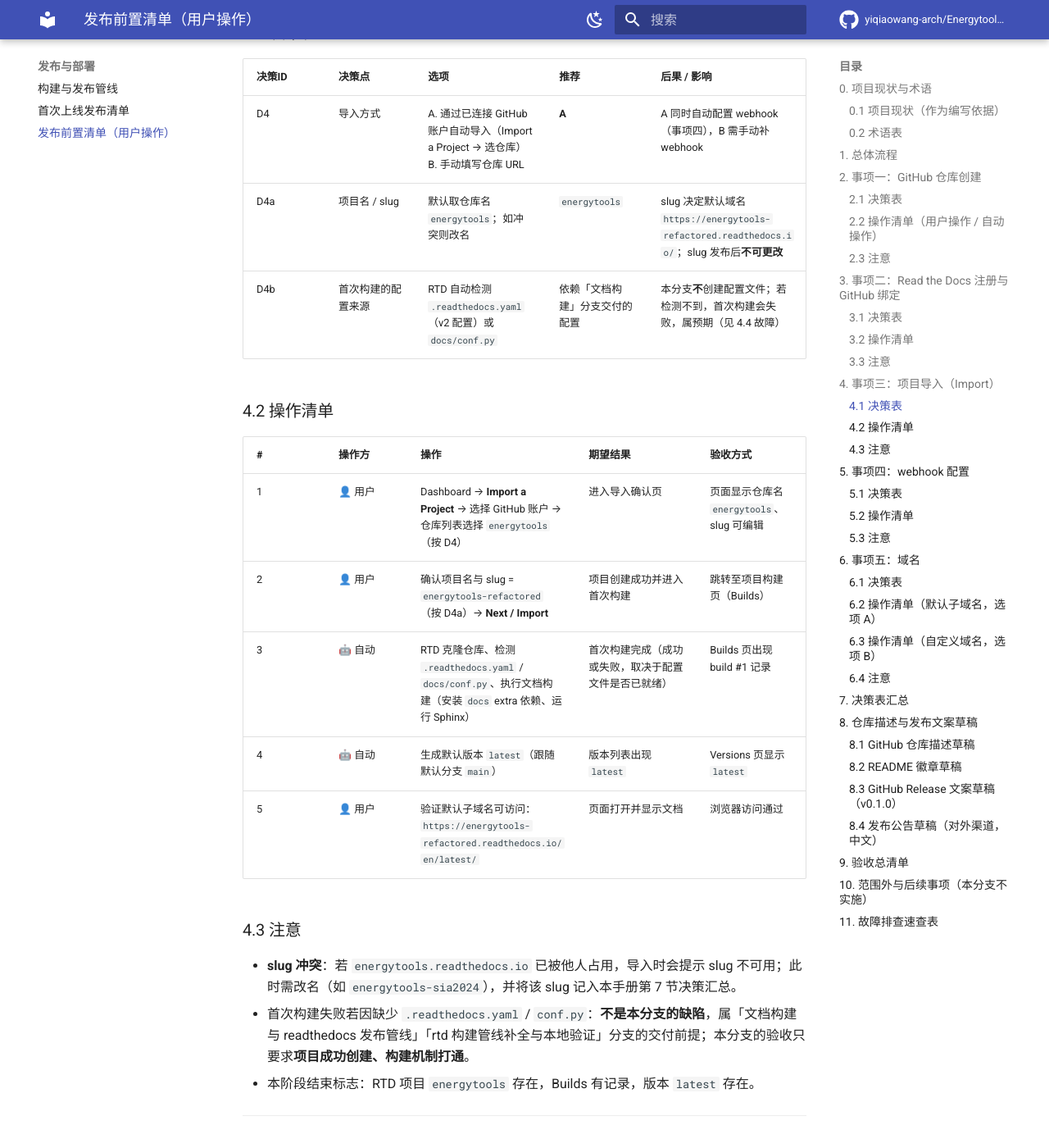
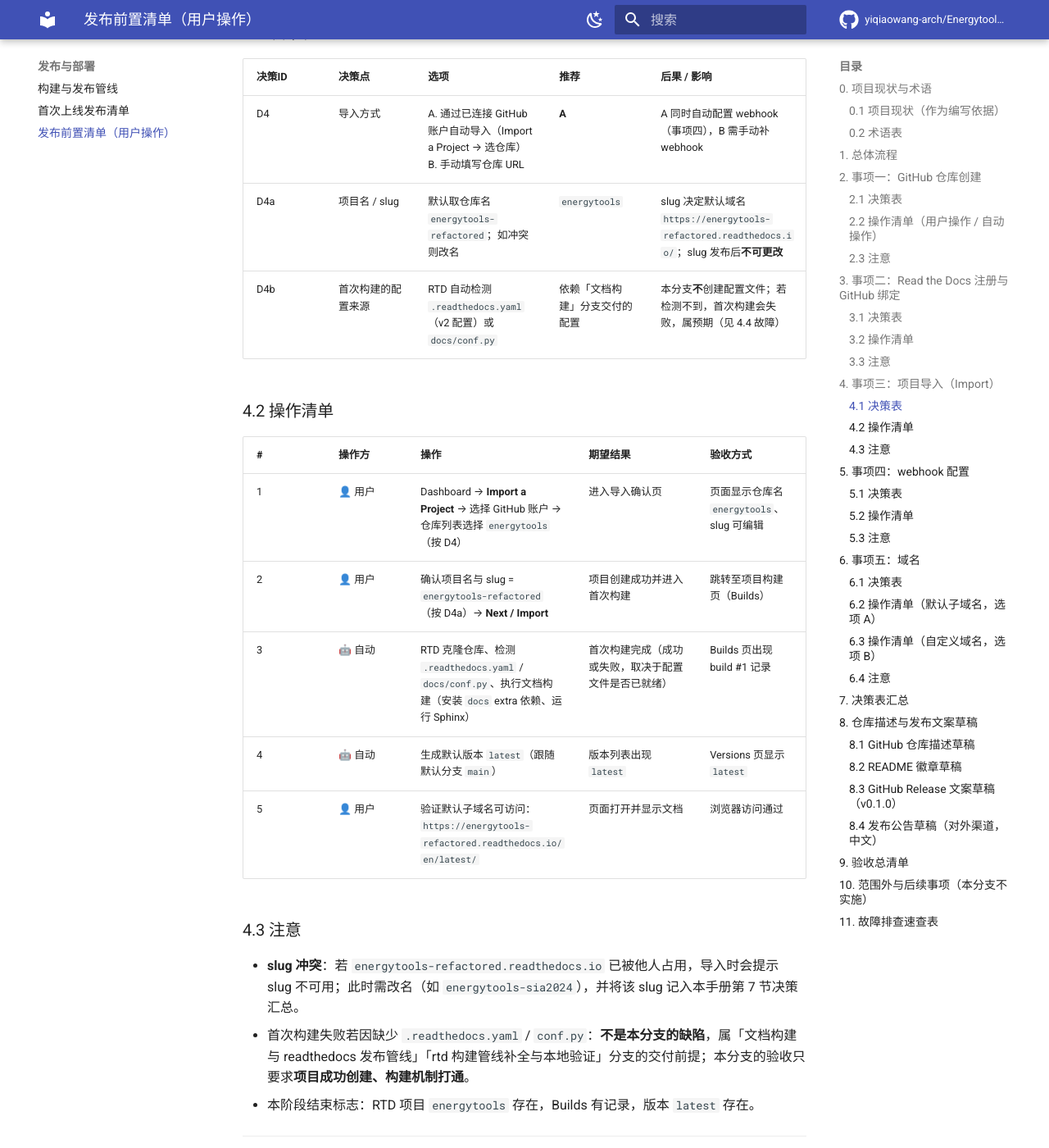
Before and after one commit to yiqiaowang-arch/Energytools_refactored, an MkDocs documentation site: the page built from docs/deployment/发布前置清单与用户操作手册.md, in a window 1280 px wide and 1400 px high, scrolled down 5119 px. Shown: the whole window at 82% size. Built offline with MkDocs 1.6.1 and Material for MkDocs 9.7.7, drawn with Linux system fonts in a browser that asks for light colours; comment, search, counter and statistics services are not loaded; some of the changed text lies outside the part shown.

Commit message:
docs: 修正发布手册残留的旧域名引用

```diff
--- a/docs/deployment/发布前置清单与用户操作手册.md
+++ b/docs/deployment/发布前置清单与用户操作手册.md
@@ -115,7 +115,7 @@
 | 决策ID | 决策点 | 选项 | 推荐 | 后果 / 影响 |
 |---|---|---|---|---|
 | D4 | 导入方式 | A. 通过已连接 GitHub 账户自动导入（Import a Project → 选仓库）<br>B. 手动填写仓库 URL | **A** | A 同时自动配置 webhook（事项四），B 需手动补 webhook |
-| D4a | 项目名 / slug | 默认取仓库名 `energytools`；如冲突则改名 | `energytools` | slug 决定默认域名 `https://energytools-refactored.readthedocs.io/`；slug 发布后**不可更改** |
+| D4a | 项目名 / slug | 默认取仓库名 `energytools-refactored`；如冲突则改名 | `energytools` | slug 决定默认域名 `https://energytools-refactored.readthedocs.io/`；slug 发布后**不可更改** |
 | D4b | 首次构建的配置来源 | RTD 自动检测 `.readthedocs.yaml`（v2 配置）或 `docs/conf.py` | 依赖「文档构建」分支交付的配置 | 本分支**不**创建配置文件；若检测不到，首次构建会失败，属预期（见 4.4 故障） |
 
 ### 4.2 操作清单
@@ -130,7 +130,7 @@
 
 ### 4.3 注意
 
-- **slug 冲突**：若 `energytools.readthedocs.io` 已被他人占用，导入时会提示 slug 不可用；此时需改名（如 `energytools-sia2024`），并将该 slug 记入本手册第 7 节决策汇总。
+- **slug 冲突**：若 `energytools-refactored.readthedocs.io` 已被他人占用，导入时会提示 slug 不可用；此时需改名（如 `energytools-sia2024`），并将该 slug 记入本手册第 7 节决策汇总。
 - 首次构建失败若因缺少 `.readthedocs.yaml` / `conf.py`：**不是本分支的缺陷**，属「文档构建与 readthedocs 发布管线」「rtd 构建管线补全与本地验证」分支的交付前提；本分支的验收只要求**项目成功创建、构建机制打通**。
 - 本阶段结束标志：RTD 项目 `energytools` 存在，Builds 有记录，版本 `latest` 存在。
 
@@ -345,7 +345,7 @@
 |---|---|---|
 | push 后 RTD 不自动构建 | webhook 缺失或失效 | GitHub Settings → Webhooks 检查条目；缺失则按 [5.2 步骤 3](#52-操作清单) 手动创建；Recent Deliveries 重发测试 |
 | 首次构建失败 | `.readthedocs.yaml` / `conf.py` 未就绪 | 属「文档构建」分支交付前提，非本分支缺陷；确认依赖安装与构建日志 |
-| slug 被占用 | `energytools.readthedocs.io` 已被他人使用 | 导入时改名（如 `energytools-sia2024`），同步更新本文 8.1/8.2 的 URL |
+| slug 被占用 | `energytools-refactored.readthedocs.io` 已被他人使用 | 导入时改名（如 `energytools-sia2024`），同步更新本文 8.1/8.2 的 URL |
 | 自定义域名一直 pending | CNAME 未生效 / 被 CDN 干扰 | `nslookup docs.energytools.dev` 核对记录；与 RTD 弹窗目标比对；等待后刷新 |
 | 徽章显示 unknown/404 | slug 与 URL 不匹配 | 核对 `readthedocs.org/projects/<slug>/badge/` 中的 slug |
 | `stable` 版本未更新 | 未打 tag 或 tag 构建失败 | `git tag v0.1.0 && git push origin v0.1.0`；检查 Versions 页 |
```
